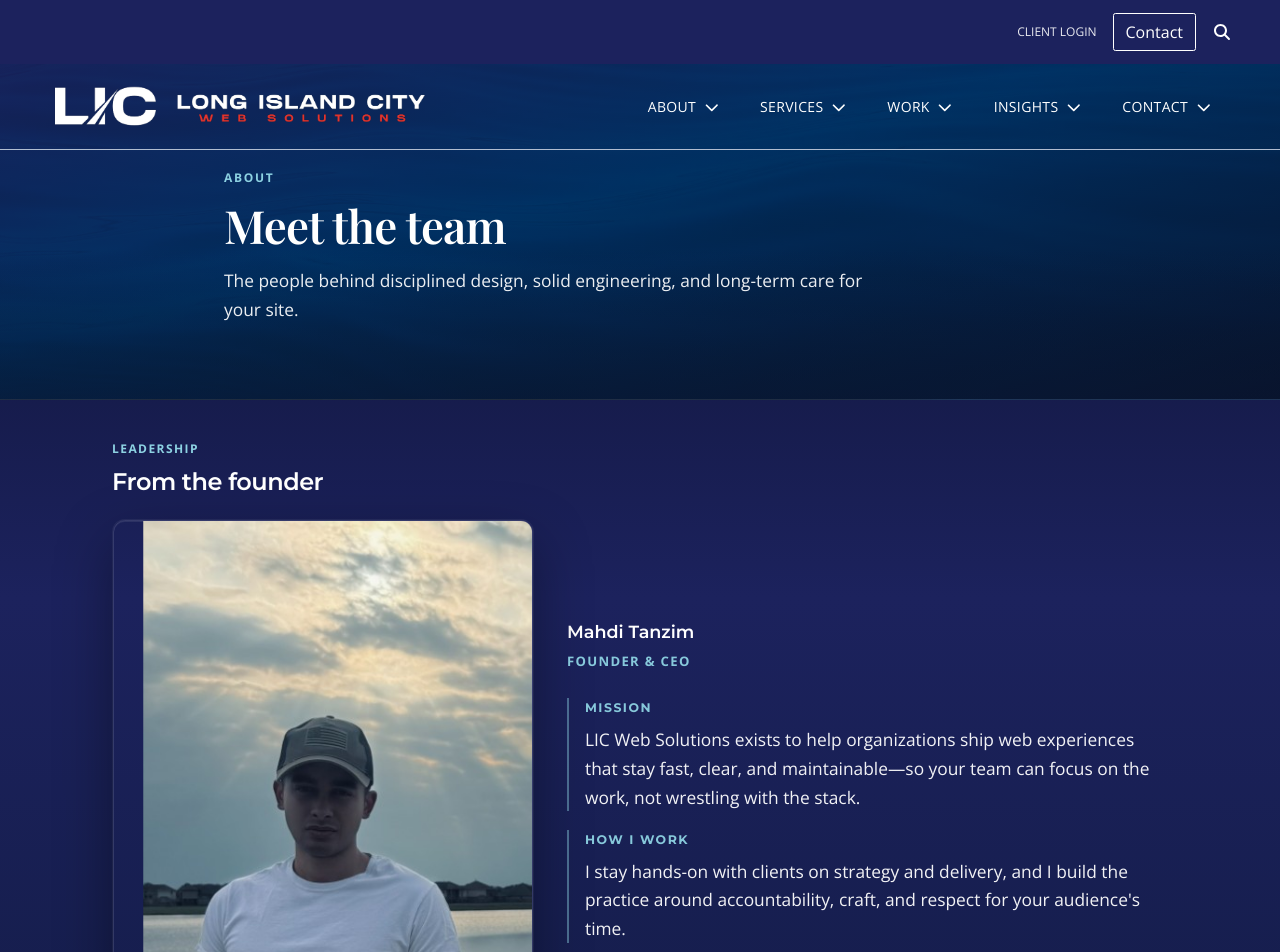
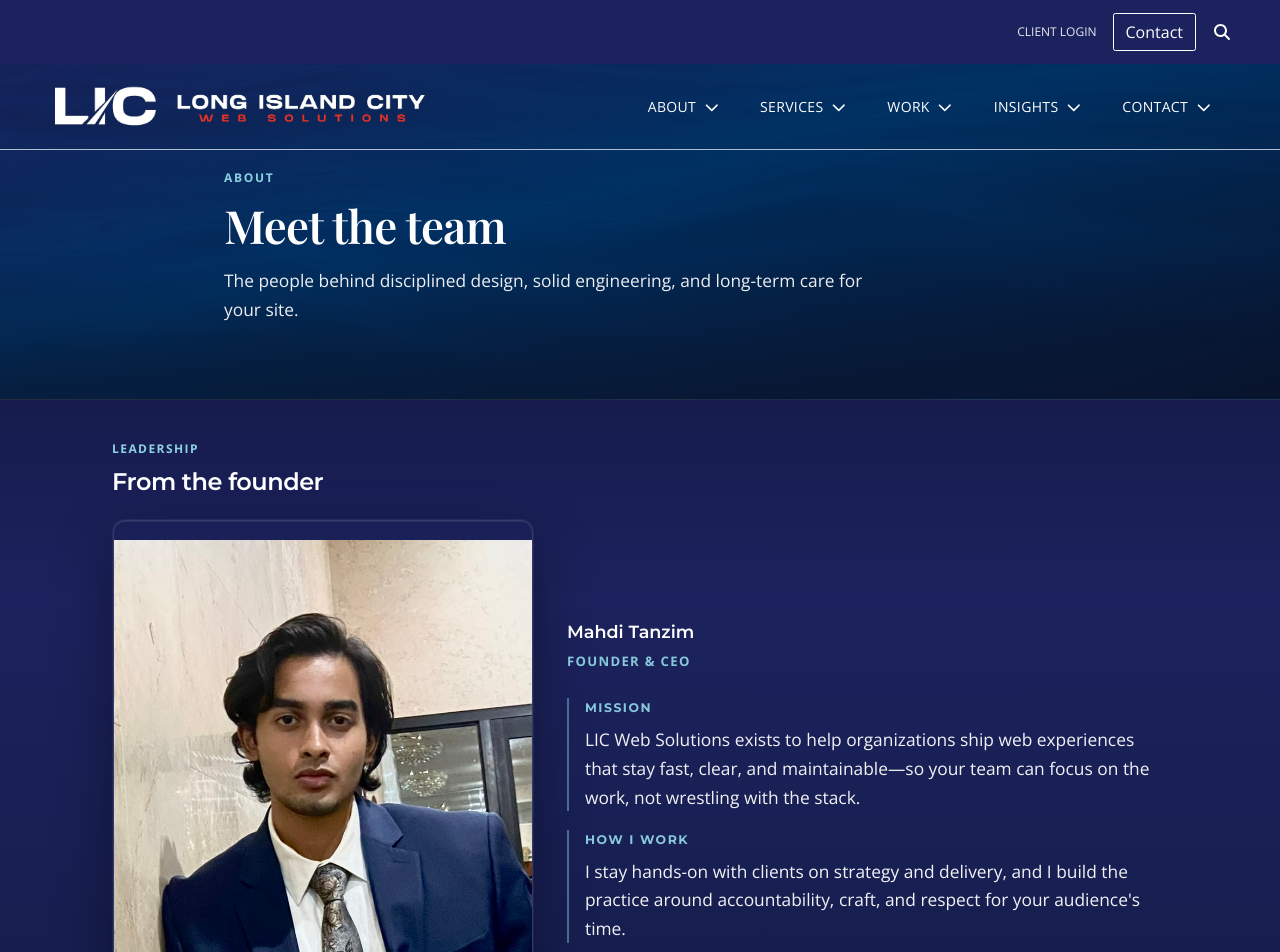
Before and after one commit to LIC-Web-Solutions/LICWebSolutions, a Next.js app: page /about/team in a window 1280 px wide. Shown: the top 952 px of the page. Built offline with nearby package versions, Linux system fonts and the light colour scheme; a web font is replaced by a local one.

Commit message:
team-founder photo update

```diff
--- a/src/app/globals.css
+++ b/src/app/globals.css
@@ -1362,13 +1362,12 @@ body.modal-open {
 }
 
 .site-founder-photo img {
-  display: block;
+  object-fit: cover;
+  object-position: 50% -50%;
   width: 100%;
   height: 100%;
-  object-fit: cover;
-  object-position: 30% 42%;
-  transform: scale(1.35);
-  transform-origin: -20% 40%;
+  display: block;
+  /* scale: 1.05; */
 }
 
 .site-founder__copy {
```
Also changed, not shown: public/assets/team-founder.png.
